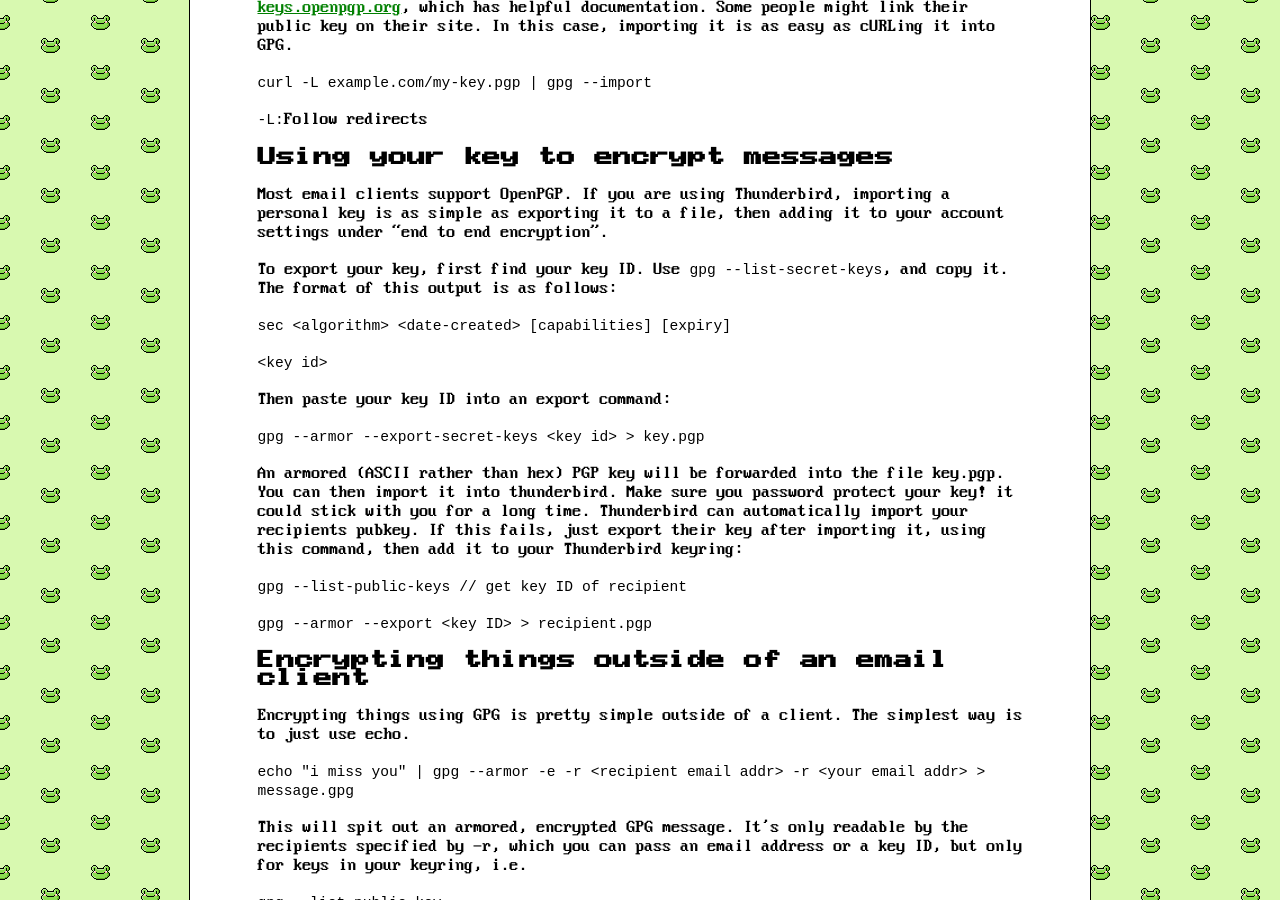
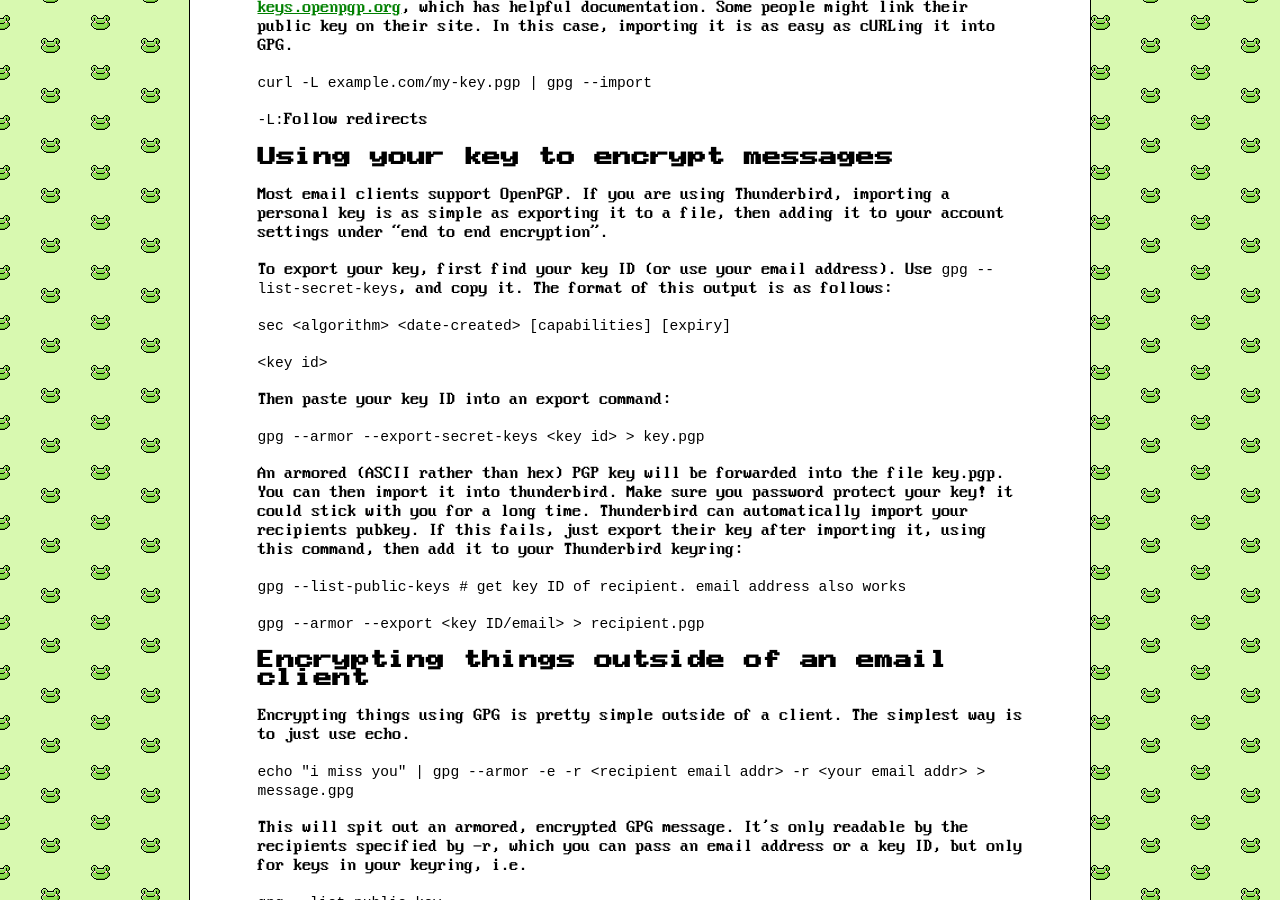
Before and after one commit to shrapnelnet/blog, a Jekyll site: the page built from _posts/2025-01-27-gpg-pgp-ssh-quickstart-for-beginners.md, in a window 1280 px wide and 900 px high, scrolled down 2147 px. Built offline with Jekyll 4.4.1, drawn with Linux system fonts in a browser that asks for light colours.

Commit message:
Update shr4pnelblog “2025-01-27-gpg-pgp-ssh-quickstart-for-beginners”

```diff
--- a/_posts/2025-01-27-gpg-pgp-ssh-quickstart-for-beginners.md
+++ b/_posts/2025-01-27-gpg-pgp-ssh-quickstart-for-beginners.md
@@ -79,7 +79,7 @@
 
 Most email clients support OpenPGP. If you are using Thunderbird, importing a personal key is as simple as exporting it to a file, then adding it to your account settings under "end to end encryption".
 
-To export your key, first find your key ID. Use `gpg --list-secret-keys`, and copy it. The format of this output is as follows:
+To export your key, first find your key ID (or use your email address). Use `gpg --list-secret-keys`, and copy it. The format of this output is as follows:
 
 `sec    <algorithm> <date-created> [capabilities] [expiry]`
 
@@ -91,9 +91,9 @@
 
 An armored (ASCII rather than hex) PGP key will be forwarded into the file key.pgp. You can then import it into thunderbird. Make sure you password protect your key! it could stick with you for a long time. Thunderbird can automatically import your recipients pubkey. If this fails, just export their key after importing it, using this command, then add it to your Thunderbird keyring:
 
-`gpg --list-public-keys // get key ID of recipient`
+`gpg --list-public-keys # get key ID of recipient. email address also works`
 
-`gpg --armor --export <key ID> > recipient.pgp`
+`gpg --armor --export <key ID/email> > recipient.pgp`
 
 ### Encrypting things outside of an email client
 
```
